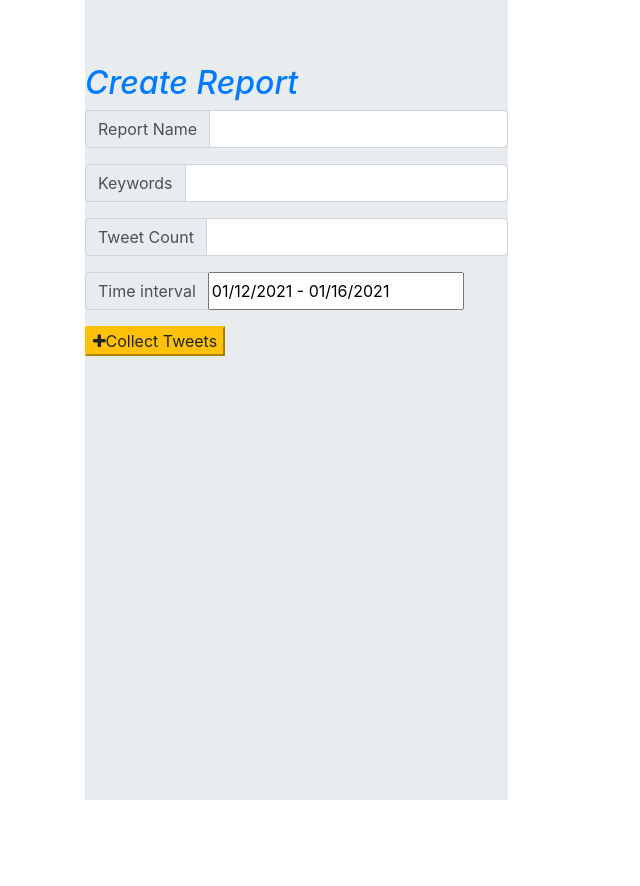
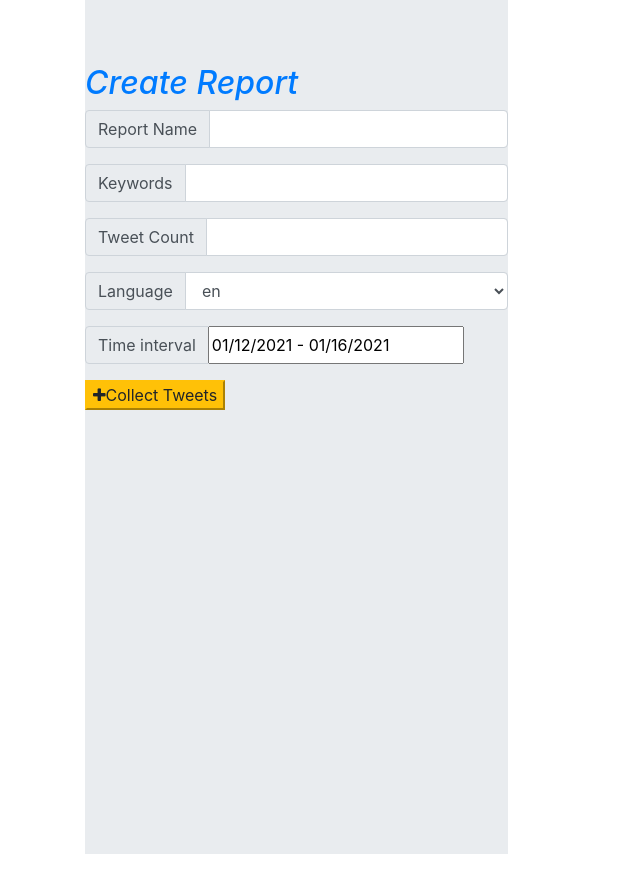
Before and after one commit to aysegulsari/599, a Django app: page /reports/collect in a window 1280 px wide. Shown: the part 56-942 px from the top of the page, without its empty margins (0-640 px from the left). Before the commit the page ends 856 px from the top, so only its background shows below. Run offline with Django 3.2, Linux system fonts and the light colour scheme; some libraries are stand-ins or nearby versions.

Commit message:
language option is added for tweet collection

```diff
--- a/app/reports/models.py
+++ b/app/reports/models.py
@@ -20,6 +20,7 @@ class Report(models.Model):
     time_interval = models.TextField(blank=False, default='')
     tweet_count = models.TextField(blank=False, default='')
     keyword = models.TextField(blank=False, default='')
+    language = models.TextField(blank=False, default='')
 
     def __str__(self):
         return self.name
--- a/app/reports/templates/reports/report_collect_tweet.html
+++ b/app/reports/templates/reports/report_collect_tweet.html
@@ -29,6 +29,17 @@
             <input type="text" maxlength="50" class="form-control" aria-label="Default"
                    aria-describedby="inputGroup-sizing-default" id="count" name="count" required>
         </div>
+
+        <div class="input-group mb-3">
+            <div class="input-group-prepend">
+                <span class="input-group-text" id="inputGroup-sizing-default">Language</span>
+            </div>
+            <select class="form-control" id="language">
+                <option value="en">en</option>
+                <option value="tr">tr</option>
+            </select>
+        </div>
+
         <div class="input-group mb-3">
             <div class="input-group-prepend">
                 <span class="input-group-text" id="inputGroup-sizing-default5">Time interval</span>
@@ -88,6 +99,7 @@
     let tweets = [];
     let keyword = '';
     let count = '';
+    let language = '';
     $(function () {
         $('input[name="daterange"]').daterangepicker({
             opens: 'left'
@@ -104,7 +116,8 @@
         //document.getElementById("button2").style.visibility = 'hidden'
 
         keyword = document.getElementById("keyword").value;
-        count = document.getElementById("count").value
+        count = document.getElementById("count").value;
+        language = $("#language").find('option:selected').val();
         let name = document.getElementById("name").value;
 
         if (keyword.length == 0 || count.length == 0 || name.length == 0) {
@@ -128,6 +141,7 @@
                     'count': count,
                     'start': startDate,
                     'end': endDate,
+                    'language':language
                 }
             }).responseJSON;
             document.body.style.cursor = "default";
--- a/app/reports/views.py
+++ b/app/reports/views.py
@@ -61,6 +61,7 @@ def collect_tweets(request):
 
     keyword = request.POST.get('keyword')
     count = request.POST.get('count')
+    language = request.POST.get('language')
     if not count:
         count = "100"
     start_date = request.POST.get('start')
@@ -72,7 +73,7 @@ def collect_tweets(request):
     i = 0
     data = []
     api = utils.get_api()
-    for tweet in tweepy.Cursor(api.search, q=keyword + ' -filter:retweets', count=count, lang='en',
+    for tweet in tweepy.Cursor(api.search, q=keyword + ' -filter:retweets', count=count, lang=language,
                                tweet_mode='extended', since=start_date,
                                until=end_date).items():
         data.append(tweet)
@@ -91,7 +92,7 @@ def collect_tweets(request):
     count = len(data)
 
     myModels.Report.objects.create(name=name, time_interval=time_interval, keyword=keyword, user=user,
-                                   tweet_count=count)
+                                   tweet_count=count, language=language)
     reports = myModels.Report.objects.filter(name=name, user=user)
     if len(reports) == 0:  # report could not saved
         temp_result = {'data': "report could not saved"}
```
Also changed, not shown: app/reports/templates/reports/report_detail.html (+10 -0 lines).
